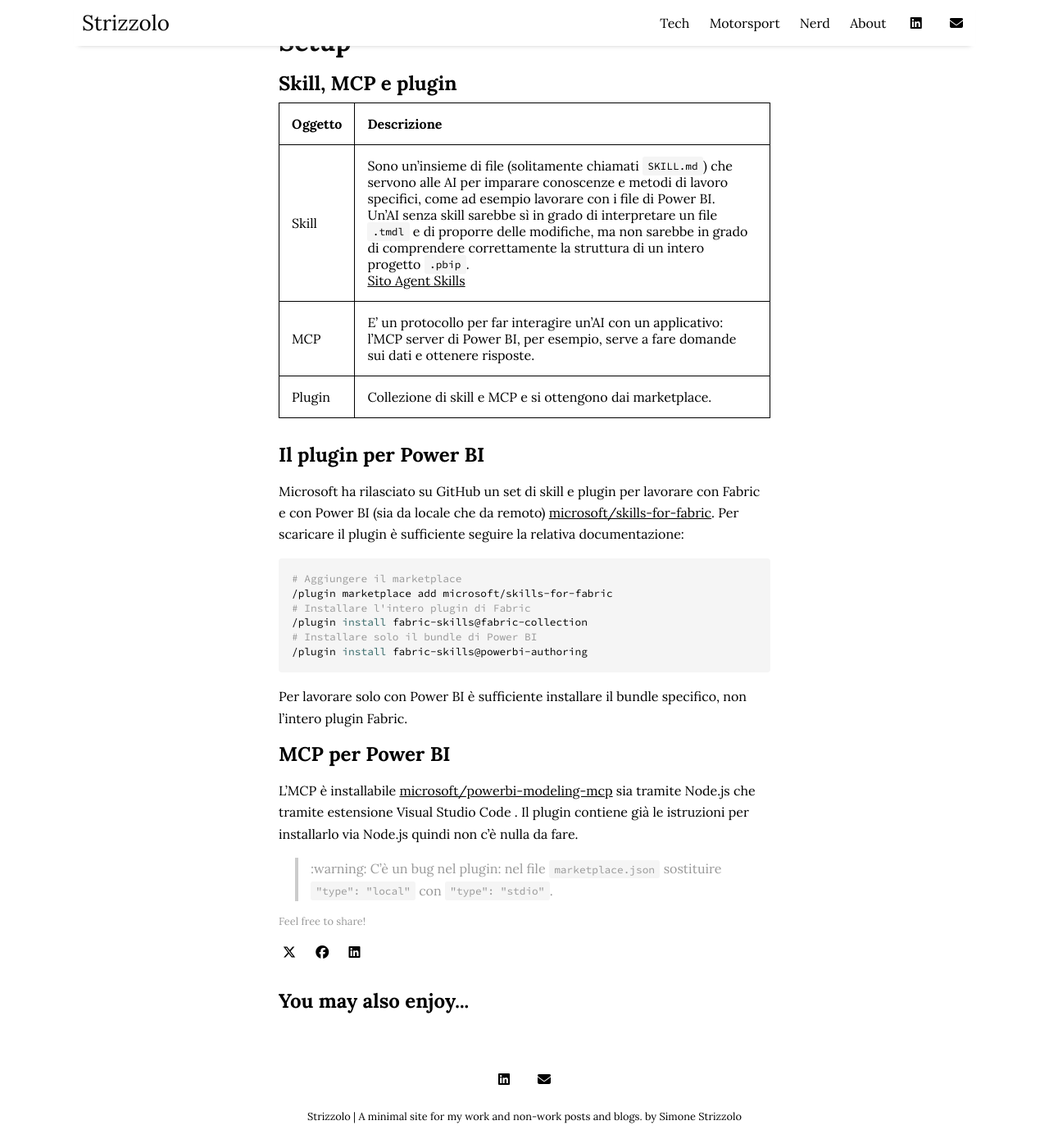
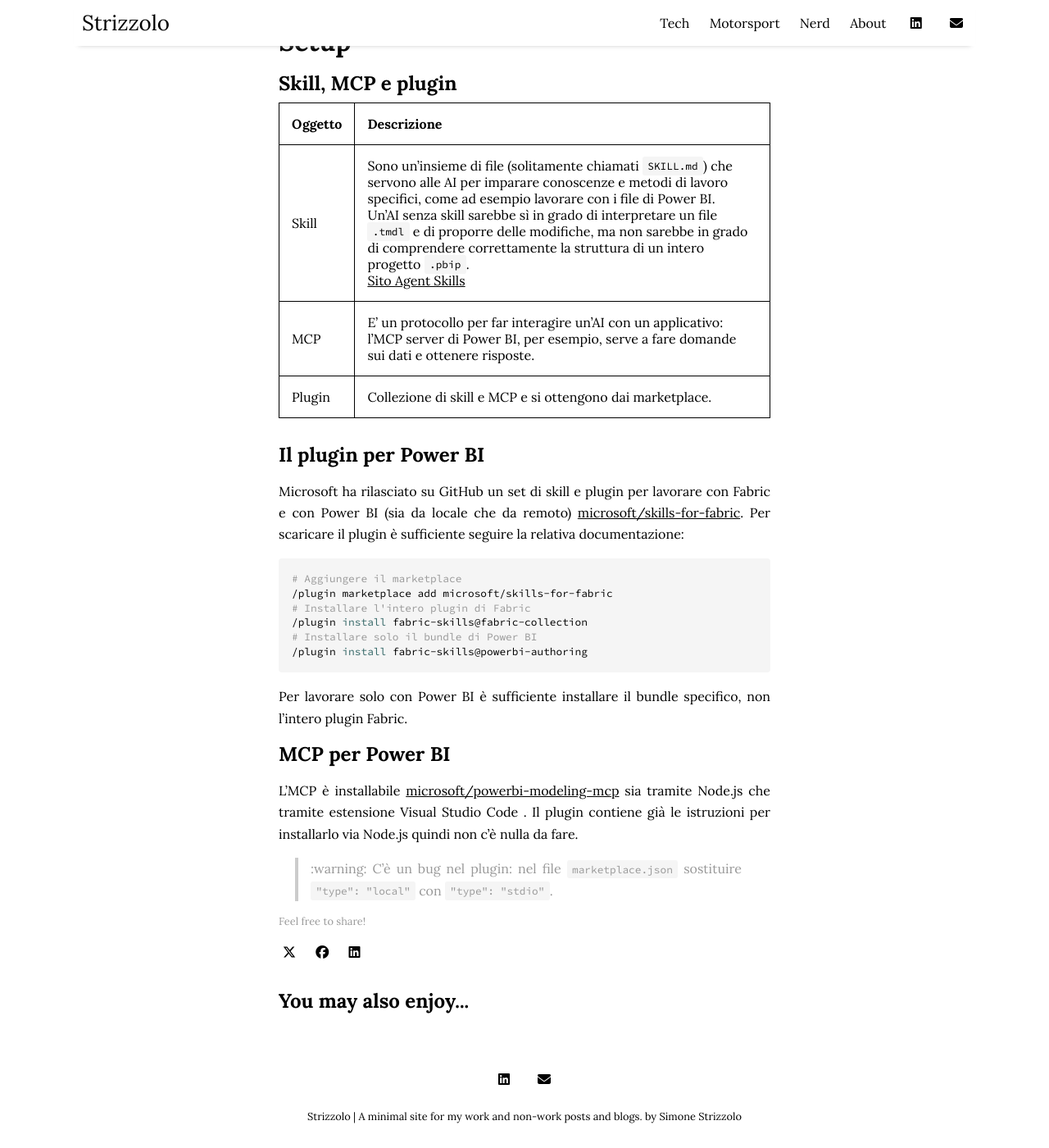
Before and after one commit to SimoneStrizzolo/simonestrizzolo.github.io, a Jekyll site: the page built from _posts/2026-06-09-claude-e-powerbi.md, in a window 1280 px wide and 1400 px high, scrolled down 1030 px. Shown: the whole window at 82% size. Built offline with Jekyll 4.4.1, drawn with Linux system fonts in a browser that asks for light colours.

Commit message:
docs: giustifica testo nel post Claude e Power BI
Co-Authored-By: Claude Haiku 4.5 <noreply@anthropic.com>

```diff
--- a/_posts/2026-06-09-claude-e-powerbi.md
+++ b/_posts/2026-06-09-claude-e-powerbi.md
@@ -6,6 +6,13 @@ categories: tech
 tags: [claude, tech, powerbi]
 image: claudepbi.jpg
 ---
+
+<style>
+article p, article li {
+  text-align: justify;
+  text-align-last: left;
+}
+</style>
 
 # Licenze necessarie
 
```
